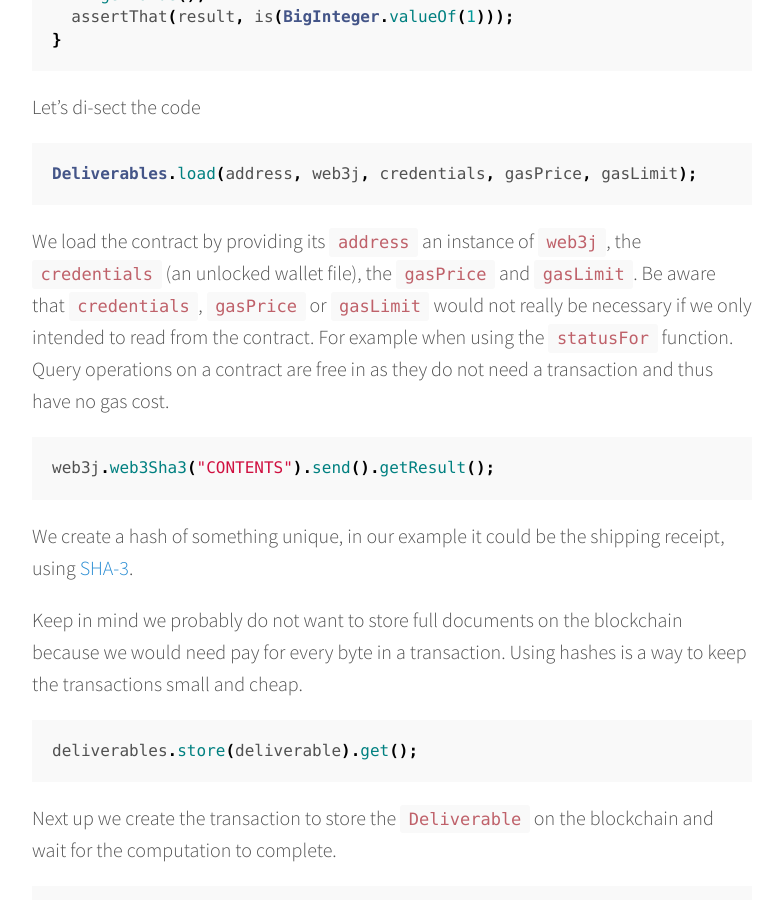
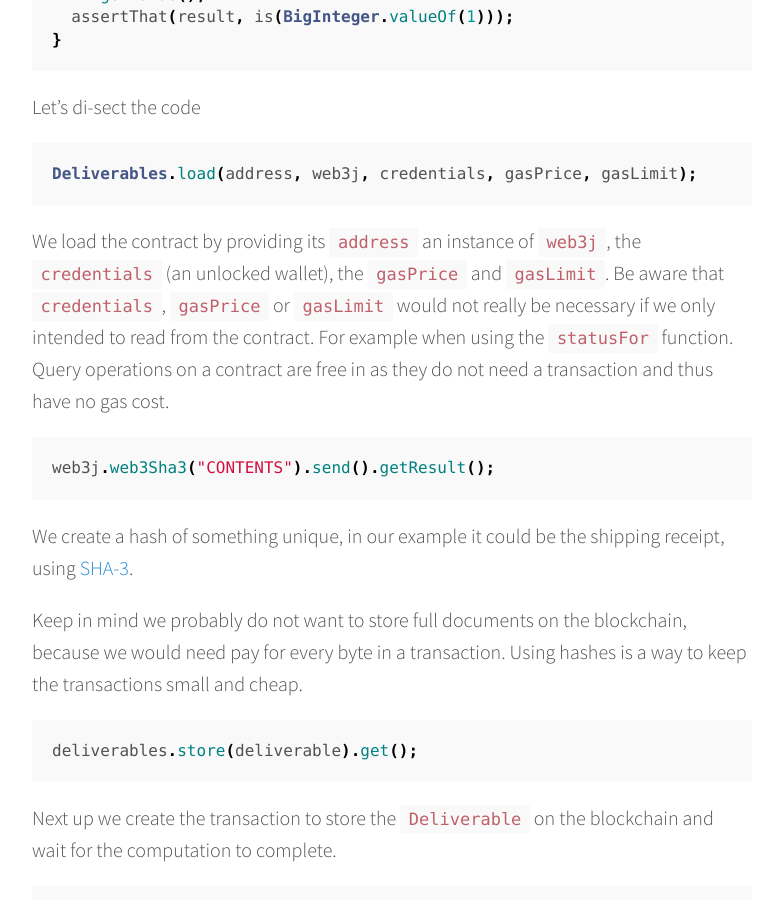
Before and after one commit to schlegde/schlegel.github.io, a Jekyll site: the page built from _posts/2017-03-31-ethereum_and_java.md, in a window 1280 px wide and 900 px high, scrolled down 4236 px. Shown: the whole window, without its empty margins (248-1031 px from the left). Built offline with Jekyll 4.4.1, drawn with Linux system fonts in a browser that asks for light colours; comment, search, counter and statistics services are not loaded; some of the changed text lies outside the part shown.

Commit message:
fix wording

```diff
--- a/_posts/2017-03-31-ethereum_and_java.md
+++ b/_posts/2017-03-31-ethereum_and_java.md
@@ -141,7 +141,7 @@ Let's di-sect the code
 Deliverables.load(address, web3j, credentials, gasPrice, gasLimit);
 {% endhighlight %}
 
-We load the contract by providing its `address` an instance of `web3j`, the `credentials` (an unlocked wallet file), the `gasPrice` and `gasLimit`. Be aware that `credentials`, `gasPrice` or `gasLimit` would not really be necessary if we only intended to read from the contract. For example when using the `statusFor` function. Query operations on a contract are free in as they do not need a transaction and thus have no gas cost.
+We load the contract by providing its `address` an instance of `web3j`, the `credentials` (an unlocked wallet), the `gasPrice` and `gasLimit`. Be aware that `credentials`, `gasPrice` or `gasLimit` would not really be necessary if we only intended to read from the contract. For example when using the `statusFor` function. Query operations on a contract are free in as they do not need a transaction and thus have no gas cost.
 
 {% highlight java %}
 web3j.web3Sha3("CONTENTS").send().getResult();
@@ -149,7 +149,7 @@ web3j.web3Sha3("CONTENTS").send().getResult();
 
 We create a hash of something unique, in our example it could be the shipping receipt, using [SHA-3](https://en.wikipedia.org/wiki/SHA-3).
 
-Keep in mind we probably do not want to store full documents on the blockchain because we would need pay for every byte in a transaction. Using hashes is a way to keep the transactions small and cheap.
+Keep in mind we probably do not want to store full documents on the blockchain, because we would need pay for every byte in a transaction. Using hashes is a way to keep the transactions small and cheap.
 
 {% highlight java %}
 deliverables.store(deliverable).get();
```
Also changed, not shown: other parts of _posts/2017-03-31-ethereum_and_java.md (+2 -2 lines).
